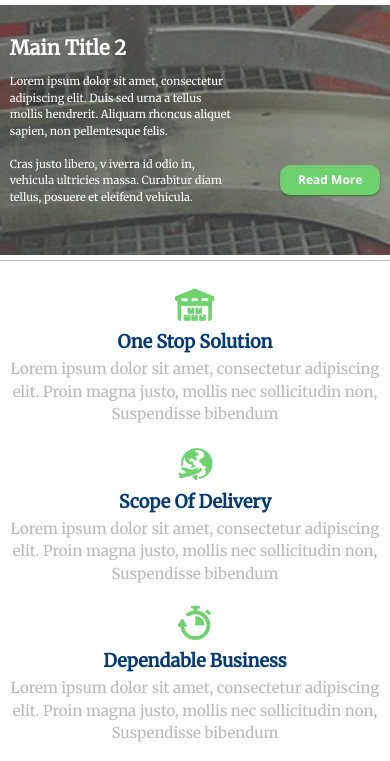
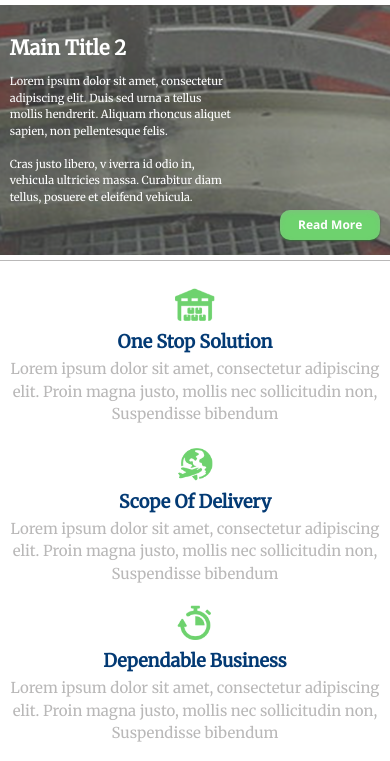
Before and after one commit to ketanbhatt/SZ, a PHP site: page / in a window 390 px wide. Shown: the part 106-867 px from the top of the page. Run offline with PHP 8.4, Linux system fonts and the light colour scheme; some libraries are stand-ins or nearby versions.

Commit message:
4th hero image

```diff
--- a/styles/responsive.css
+++ b/styles/responsive.css
@@ -662,6 +662,10 @@ header{
 	margin-left: 25%;
 }
 
+.hero-col-2 button {
+margin-top: 75px;
+}
+
 }
 
 @media(max-width: 379px){
```
Also changed, not shown: img/hero-images/4.png (added).
